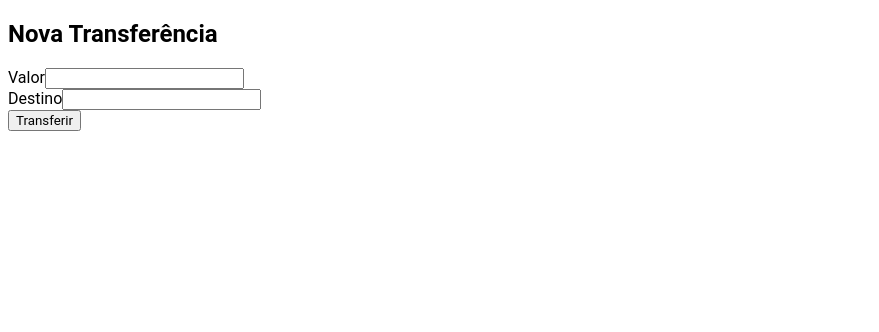
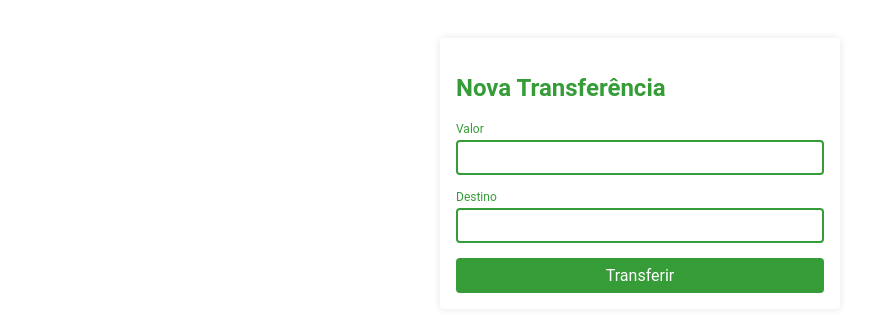
Before and after one commit to uzielmenezes/bytebank, an Angular app: page / in a window 1280 px wide. Shown: the top 332 px of the page, without its empty margins (0-879 px from the left). Built offline with nearby package versions, Linux system fonts and the light colour scheme.

Commit message:
adding classes to match style sheets

```diff
--- a/src/app/nova-transferencia/nova-transferencia.component.html
+++ b/src/app/nova-transferencia/nova-transferencia.component.html
@@ -1,14 +1,17 @@
-<form>
-  <h2>Nova Transferência</h2>
-  <div>
-    <label for="valor">Valor</label>
-    <input id="valor" type="text">
-  </div>
+<section class="container">
+  <form class="formulario">
+    <h2 class="formulario__titulo">Nova Transferência</h2>
+    <div class="form-field">
+      <label class="form-field__label" for="valor">Valor</label>
+      <input class="form-field__input" id="valor" type="text">
+    </div>
 
-  <div>
-    <label for="destino">Destino</label>
-    <input id="destino" type="text">
-  </div>
-
-  <button>Transferir</button>
-</form>
+    <div class="form-field">
+      <label class="form-field__label" for="destino">Destino</label>
+      <input class="form-field__input" id="destino" type="text">
+    </div>
+    <div class="botao-wrapper">
+      <button class="botao">Transferir</button>
+    </div>
+  </form>
+</section>
```
